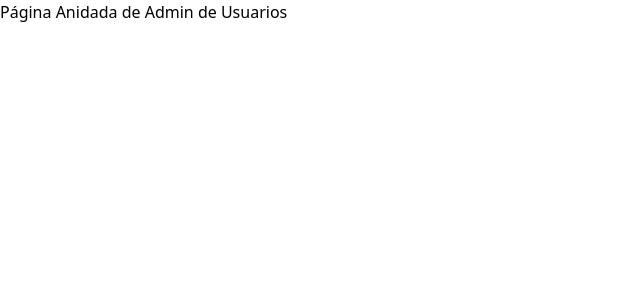
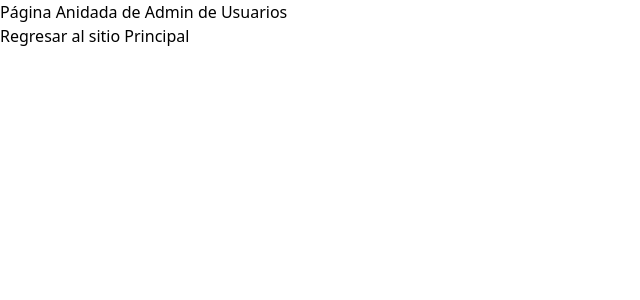
Before and after one commit to malexcdl/gestion-de-proyectos, a Next.js app: page /admin/usuarios in a window 1280 px wide. Shown: the top 300 px of the page, without its empty margins (0-640 px from the left). Built offline with nearby package versions, Linux system fonts and the light colour scheme.

Commit message:
Se agregó link para ir al home desde la página /admin/usuarios

```diff
--- a/pages/admin/usuarios/index.tsx
+++ b/pages/admin/usuarios/index.tsx
@@ -1,7 +1,14 @@
+import Link from "next/link";
 import React from "react";
 
 const index = () => {
-  return <div>Página Anidada de Admin de Usuarios</div>;
+  return (
+    <div>
+          <div>Página Anidada de Admin de Usuarios</div>
+          <Link href="/">
+          <a>Regresar al sitio Principal</a></Link>
+    </div>
+  );
 };
 
 export default index;
```
